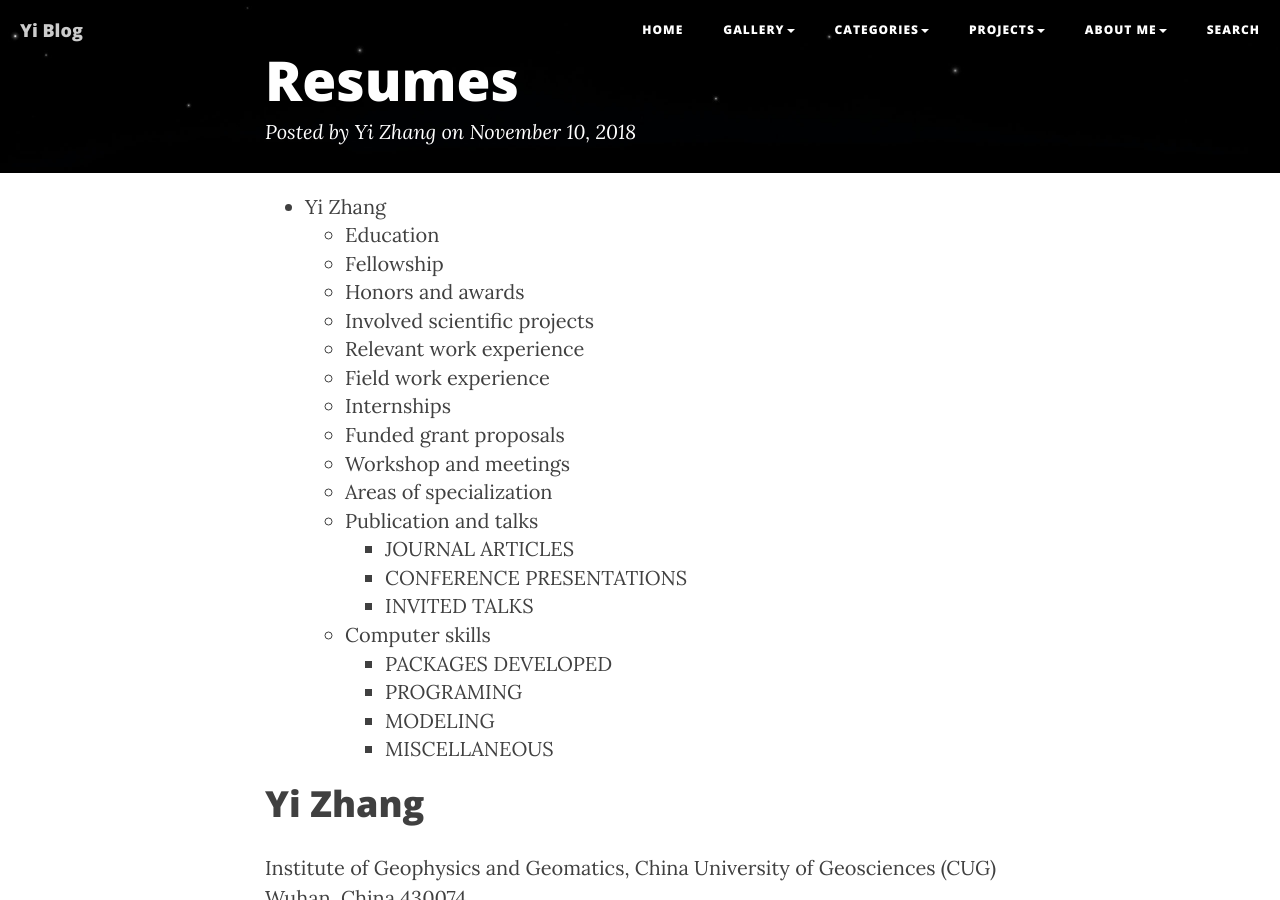
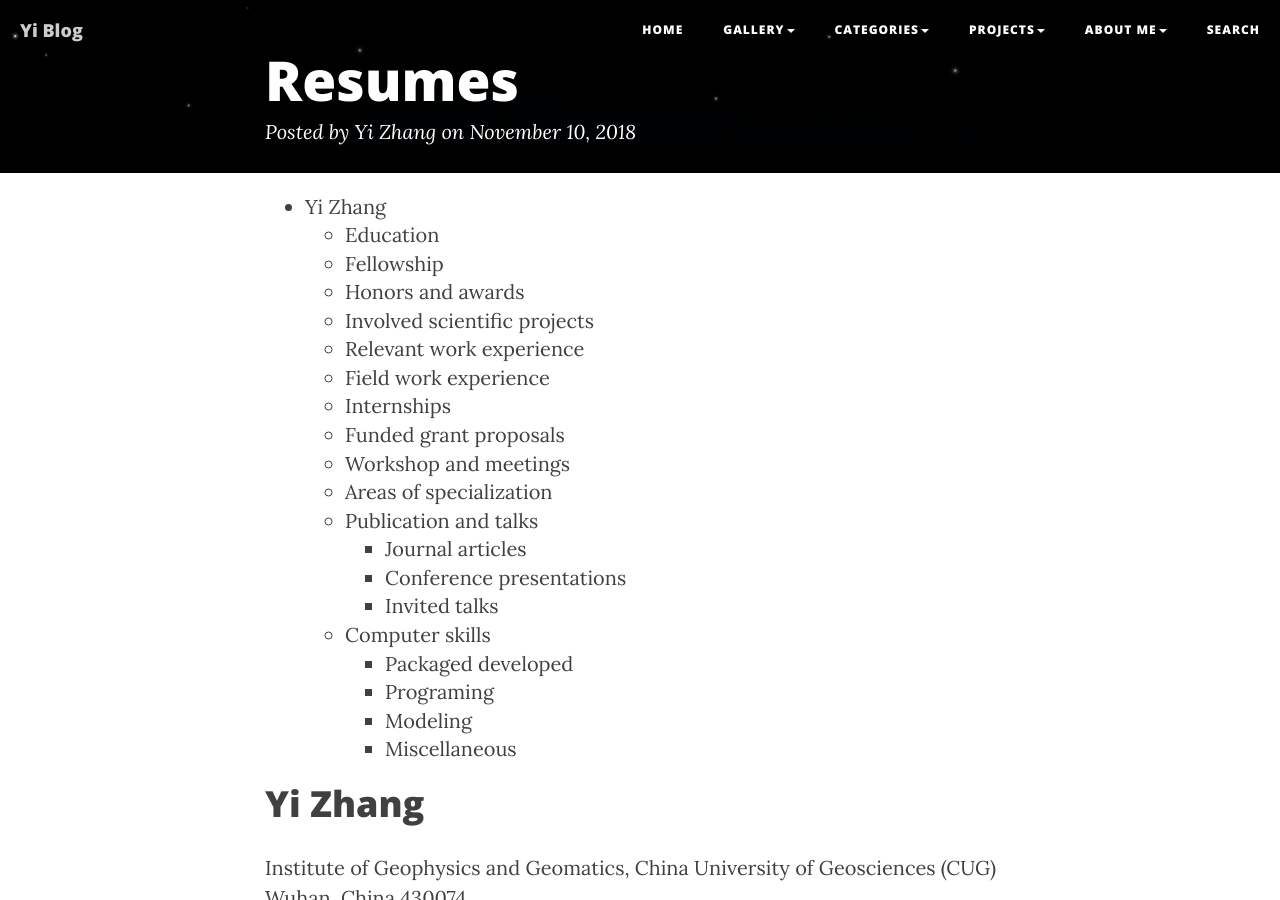
Before and after one commit to YiZhangCUG/YiZhangCUG.github.io, a Jekyll site: the page built from resumes.md, in a window 1280 px wide and 900 px high. Built offline with Jekyll 4.4.1, drawn with Linux system fonts in a browser that asks for light colours; nearby versions of some CDN libraries; some of the changed text lies outside the part shown.

Commit message:
Update resumes.md

```diff
--- a/resumes.md
+++ b/resumes.md
@@ -83,13 +83,13 @@ _Course: Applied Geophysics Seminar and Field Course (seismic, gravity, magnetic
 + Computational Geophysics
 
 ## Publication and talks
-### JOURNAL ARTICLES
+### Journal articles
 Zhang, Y., Mooney, W. D., Chen, C. and Du, J. (2019). Interface inversion of gravitational data using spherical triangular tessellation: An application for the estimation of the Moon’s crustal thickness. Geophysical Journal International (Under review).
 Zhang, Y., Mooney, W. D., and Chen, C. (2018). Forward calculation of gravitational ﬁelds with variable resolution 3d density models using spherical triangular tessellation: Theory and Applications. Geophysical Journal International, 215(1):363–374. https://doi.org/10.1093/gji/ggy278
 Zhang, Y., and Chen, C. (2018). Forward calculation of gravity and its gradient using polyhedral representation of density interfaces: an application of spherical or ellipsoidal topographic gravity effect. Journal of Geodesy, 92(2), 205-218. https://doi.org/10.1007/s00190-017-1057-3
 Zhang, Y., Zhang, SX., Liang, Q. & Chen, C. (2015). Application of boundary identifying technologies using gravity and magnetic maps in 3-D geological mapping of the Western Junggar Area. Earth Science, 40(3), 431~440 (in Chinese).
 
-### CONFERENCE PRESENTATIONS
+### Conference presentations
 Zhang, Y., Mooney, W. D., and Chen, C., Forward and inverse techniques for gravity data using the spherical triangular tessellation. The AGU Fall Meeting, 2018, Washington D.C., USA. [poster]
 Zhang, Y., and Chen, C., Forward calculation of gravity and its gradient using polyhedral representation of density interfaces: an application of spherical or ellipsoidal topographic gravity effect. The Gordon Research Conferences: Interior of the Earth, 2017, South Hadley, Massachusetts, USA. [poster]
 Sun, K., Chen C., Zhang, Y., Comprehensive Geophysical Interpretation – the Thickness Draft of the Cenozoic Sedimentary Layers in Barkul Basin, Xinjiang, China. The AGU Fall Meeting, 2016, San Francisco, CA, USA. [poster]
@@ -97,27 +97,27 @@ Zhang, Y., Chen, C., Du, JS., Shun, SD., and Liang, Q., Forward modelling method
 Zhang, Y. and Chen, C., Forward modeling method of potential fields based on 3-D Delaunay subdivision. The Chinese Geophysical Society Annual Meeting, 2015, Beijing, China. [talk].
 Zhang, Y., Zhang, SX., Liang, Q. & Chen, C., Application of boundary identifying technologies using gravity and magnetic maps in 3-D geological mapping of the Western Junggar Area. The Chinese Geophysical Society Annual Meeting, 2014, Beijing, China. [talk].
 
-### INVITED TALKS
+### Invited talks
 “Gravity map and deduced linear structures of the West Juggar Area, Xinjiang, China deduced from gravity map”, September 2015, Karamay, Xinjiang, China (Host: School of Earth Sciences, CUG)
 “Characteristics of the Bouguer gravity anomalies of the Guangxi Province, China”, March 2016, Liu Zhou, Guangxi, China (Host: Guangxi Geological Survey)
 “Forward and inverse techniques of gravitational data using the spherical triangular tessellation”, November 2018, Menlo Park, CA (Host: Walter Mooney)
 
 ## Computer skills
-### PACKAGES DEVELOPED
+### Packaged developed
 _fracModel_ | Synthetic data generator in 2D and 3D dimensions using the Cartesian or the spherical coordinates. The model is grown from several random seeds following a fractal algorithm, providing regional variations and local details. (C++ with openMP)
 _gmshinfo_, _gmshset_ | Gmsh (.msh) file inspector and model elements’ property assignment according to tags of physical groups. (C++)
 _stt_ | Spherical triangular tessellation generator using the spherical coordinates. The grid is constructed based on an icosahedron with options of complex structural refinements over points, trajectories and polygons. Cutting holes and subtracting partial regions. (C++ with openMP)
 _pyplot_ | Collection of python scripts for quick data plotting based on the Matplotlib. (Python)
 _gmtplot_ | Collection of shell scripts for quick data plotting based on the GMT. (Shell)
 
-### PROGRAMING
+### Programing
 Advanced: C++ | Intermediate: Python, Matlab, Shell scripting | Basic: Java scripting, HTML
 
-### MODELING
+### Modeling
 Finite Element: Gmsh
 Visualization: Gmsh, Paraview, Meshlab
 
-### MISCELLANEOUS
+### Miscellaneous
 Document Preparation: LaTeX, Microsoft Office
 Operation Systems: Unix/Linux, MacOS, Windows
 Graphics: GMT, Matplotlib, Illustrator
```
